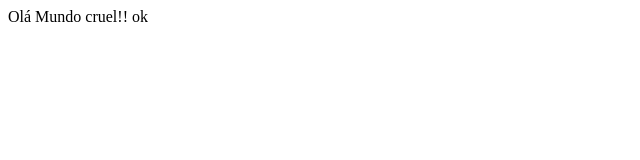
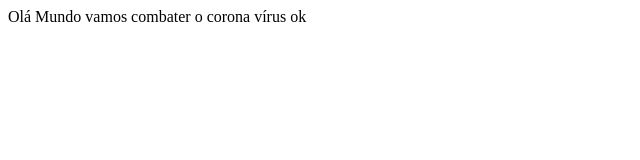
Before and after one commit to AJORGEST/projetos, a plain HTML site: page index.html in a window 1280 px wide. Shown: the whole page, without its empty margins (0-640 px from the left). Drawn offline with Linux system fonts and the light colour scheme.

Commit message:
Update index.html

```diff
--- a/index.html
+++ b/index.html
@@ -1 +1 @@
-<p>Olá Mundo cruel!! ok </p>
+<p>Olá Mundo vamos combater o corona vírus ok </p>
```
